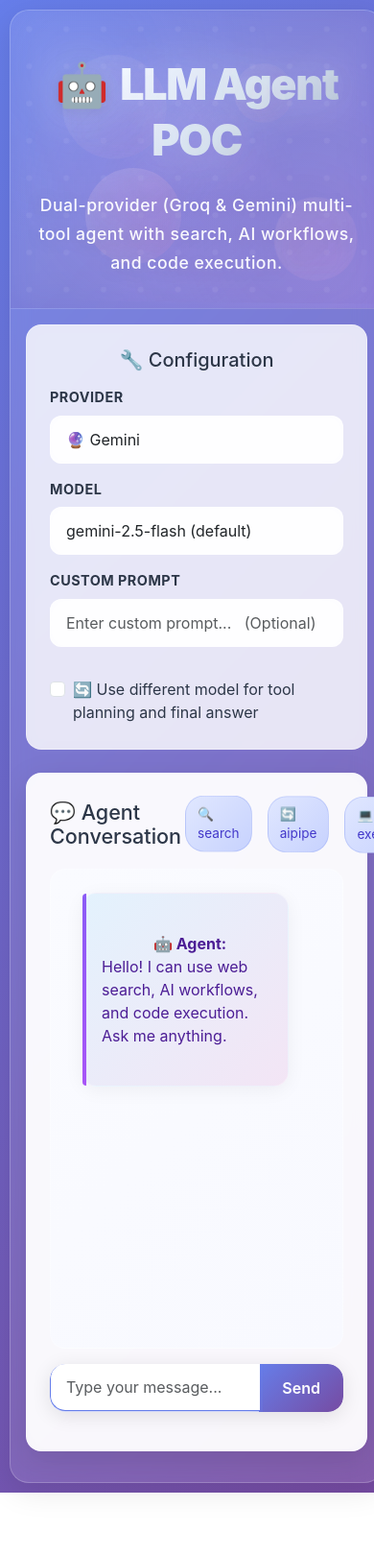
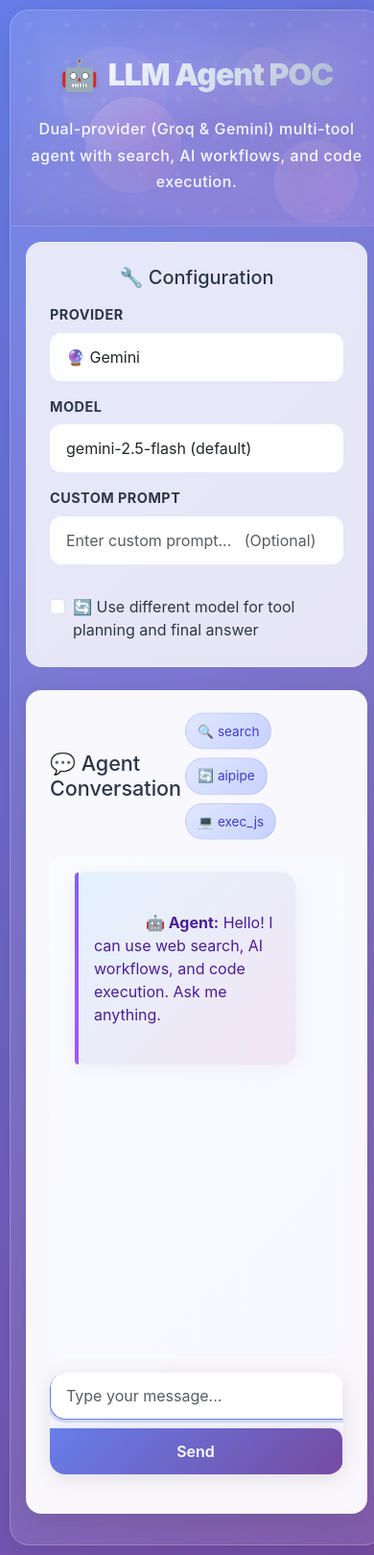
Before and after one commit to Sudip-06/LLM-Agent-POC, a website: page public/index.html in a window 390 px wide. Shown: the whole page at 96% size. Before the commit the page ends 1555 px from the top, so only its background shows below. Drawn offline with nearby package versions, Linux system fonts and the light colour scheme.

Commit message:
Update index.html

```diff
--- a/public/index.html
+++ b/public/index.html
@@ -105,14 +105,15 @@
       -webkit-background-clip: text;
       -webkit-text-fill-color: transparent;
       background-clip: text;
-      font-size: 3.8rem;
+      /* fluid type: phones -> tablets -> desktops */
+      font-size: clamp(2rem, 6vw, 3.8rem);
       margin-bottom: 1.5rem;
       position: relative;
       z-index: 3;
       animation: fadeInUp 0.8s ease, titlePulse 4s ease-in-out infinite;
       text-shadow: 0 0 40px rgba(255, 255, 255, 0.3);
       letter-spacing: -0.03em;
-      line-height: 1.3;
+      line-height: 1.2;
     }
 
     /* keep the 🤖 emoji full-color (no gradient) */
@@ -121,16 +122,16 @@
       -webkit-background-clip: initial !important;
       background-clip: initial !important;
       -webkit-text-fill-color: initial !important;
-      color: inherit;              /* doesn't affect color emoji, but safe */
+      color: inherit;
       position: relative;
-      z-index: 4;                  /* render above any gradient fill look */
+      z-index: 4;
       margin-right: 0.35rem;
       filter: drop-shadow(0 2px 6px rgba(0,0,0,0.12));
     }
 
     .lead {
       color: rgba(255, 255, 255, 0.95);
-      font-size: 1.3rem;
+      font-size: clamp(1rem, 2.2vw, 1.3rem);
       font-weight: 500;
       max-width: 700px;
       margin: 0 auto;
@@ -244,8 +245,9 @@
       transform: translateY(0);
     }
 
+    /* make chat height responsive instead of fixed 500px */
     #chatWindow {
-      height: 500px;
+      height: min(60vh, 500px);
       overflow-y: auto;
       background: linear-gradient(135deg, #fafbff 0%, #f8f9ff 100%);
       border: 1px solid rgba(255, 255, 255, 0.3);
@@ -351,6 +353,7 @@
       border: 1px solid rgba(102, 126, 234, 0.2);
       transition: all 0.3s ease;
       animation: badgeFloat 2s ease-in-out infinite alternate;
+      display: inline-block; /* helps wrapping */
     }
 
     .badge-tool:hover {
@@ -479,14 +482,43 @@
       }
     }
 
-    /* Responsive design */
+    /* --------- Tablet tweaks --------- */
+    @media (max-width: 1024px) {
+      header { padding: 3.5rem 1.5rem 2.5rem; }
+      #chatWindow { height: 58vh; }
+      .container { margin: 14px; }
+      /* allow the tool badges row to wrap */
+      .panel .d-flex.gap-2 { flex-wrap: wrap; row-gap: .35rem; }
+    }
+
+    /* --------- Phone tweaks --------- */
     @media (max-width: 768px) {
       .container { margin: 10px; }
       header { padding: 3rem 1rem 2rem; }
-      header h1 { font-size: 2.8rem; }
-      .lead { font-size: 1.1rem; }
+      #chatWindow { height: 60vh; }
       .msg { margin-left: 0.5rem; margin-right: 0.5rem; }
       .container-content { padding: 1rem; }
+    }
+
+    @media (max-width: 576px) {
+      /* make input + button stack nicely */
+      .input-group { flex-wrap: wrap; }
+      .input-group .form-control {
+        border-radius: 16px;
+        border-right: 1px solid #e9ecef;
+        margin-bottom: .5rem;
+      }
+      .input-group .btn {
+        width: 100%;
+        border-radius: 12px;
+      }
+      /* a bit more room for content */
+      #chatWindow { height: 62vh; padding: 1rem; }
+    }
+
+    /* Reduce hover movement on touch devices */
+    @media (hover: none) {
+      .panel:hover, .msg:hover, .btn-primary:hover { transform: none; }
     }
 
     /* Dark mode support */
```
